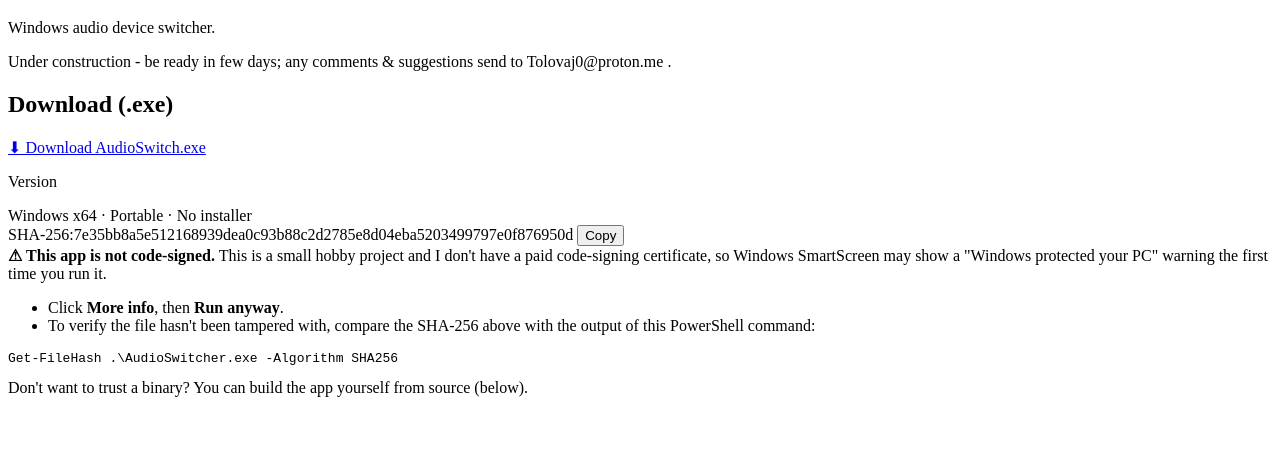
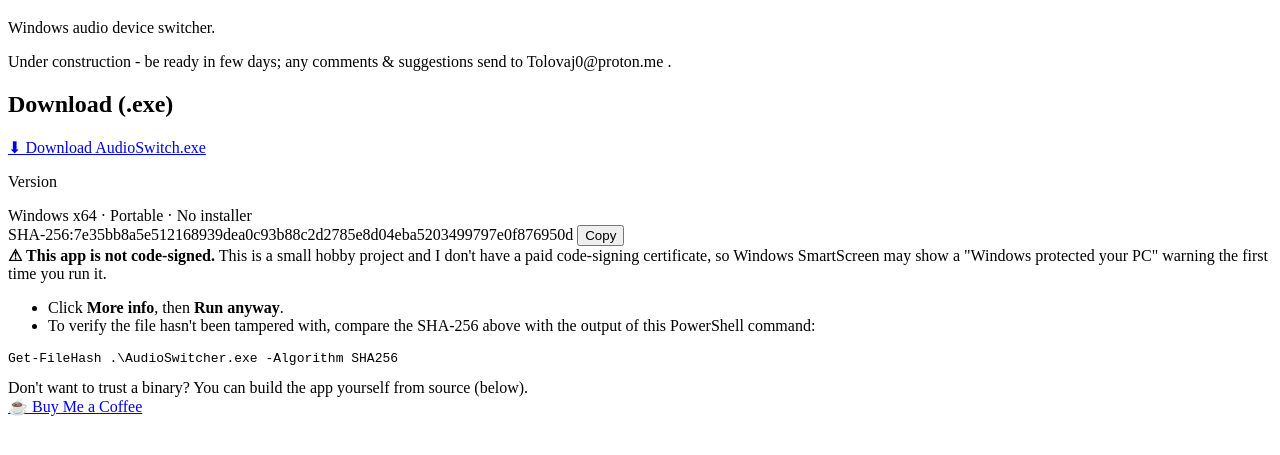
Before and after one commit to Tolovaj0/Audio-Switch-Site, a plain HTML site: page index.html in a window 1280 px wide. Shown: the part 61-516 px from the top of the page. Drawn offline with Linux system fonts and the light colour scheme.

Commit message:
Add 'Buy Me a Coffee' link to index.html

```diff
--- a/index.html
+++ b/index.html
@@ -29,6 +29,13 @@
       <pre>Get-FileHash .\AudioSwitcher.exe -Algorithm SHA256</pre>
       <p style="margin:10px 0 0">Don't want to trust a binary? You can build the app yourself from source (below).</p>
     </div>
+    <a
+      href="https://www.buymeacoffee.com/TVOJ_USERNAME"
+      target="_blank"
+      rel="noopener noreferrer"
+    >
+      ☕ Buy Me a Coffee
+    </a>
 </section>
 </body>
 </html>
```
